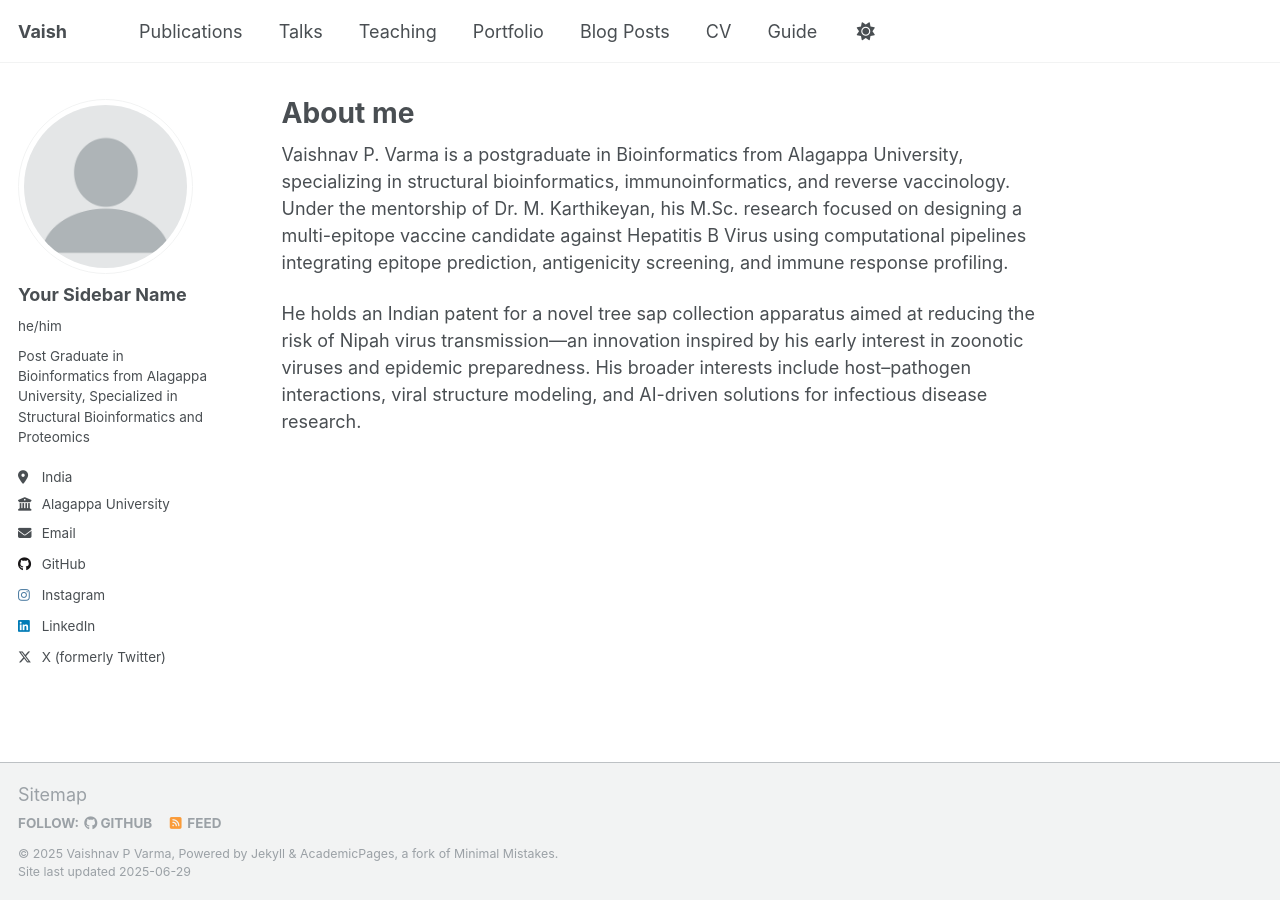
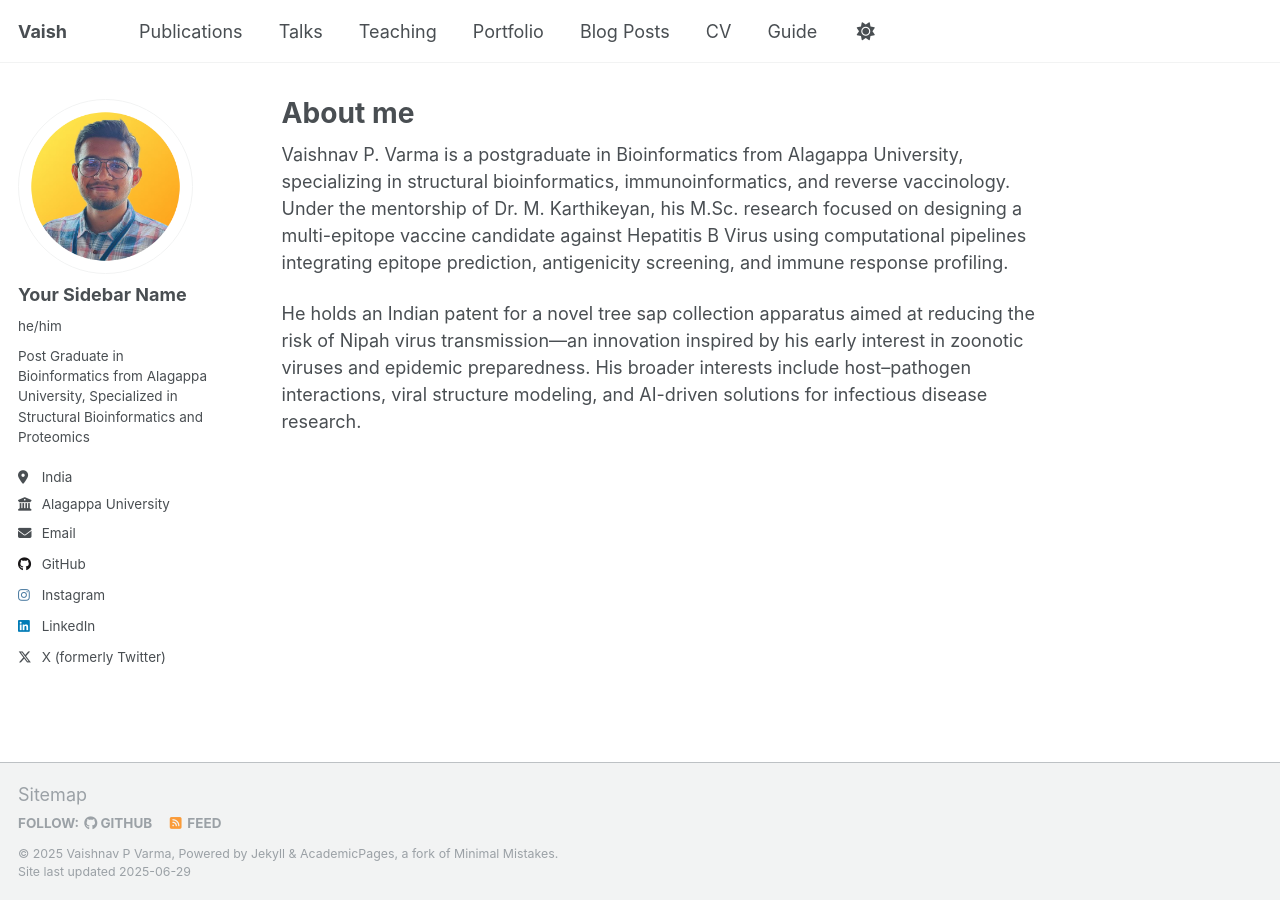
Before and after one commit to vaishnavpvarma/vaishnavpvarma.github.io, a Jekyll site: the page built from _pages/about.md, in a window 1280 px wide. Built offline with Jekyll 4.4.1, drawn with Linux system fonts in a browser that asks for light colours; a script that is not in the unit is left out.

Commit message:
Update _config.yml

```diff
--- a/_config.yml
+++ b/_config.yml
@@ -22,7 +22,7 @@ repository               : "vaishnavpvarma.github.io"
 #               Additional customization can be done by editing /_includes/author-profile.html
 author:
   # Biographic information
-  avatar           : "profile.png"
+  avatar           : "Profile picture - Professional bg - Vaish.png"
   name             : "Your Sidebar Name"
   pronouns         : "he/him"
   bio              : "Post Graduate in Bioinformatics from Alagappa University, Specialized in Structural Bioinformatics and Proteomics"
```
